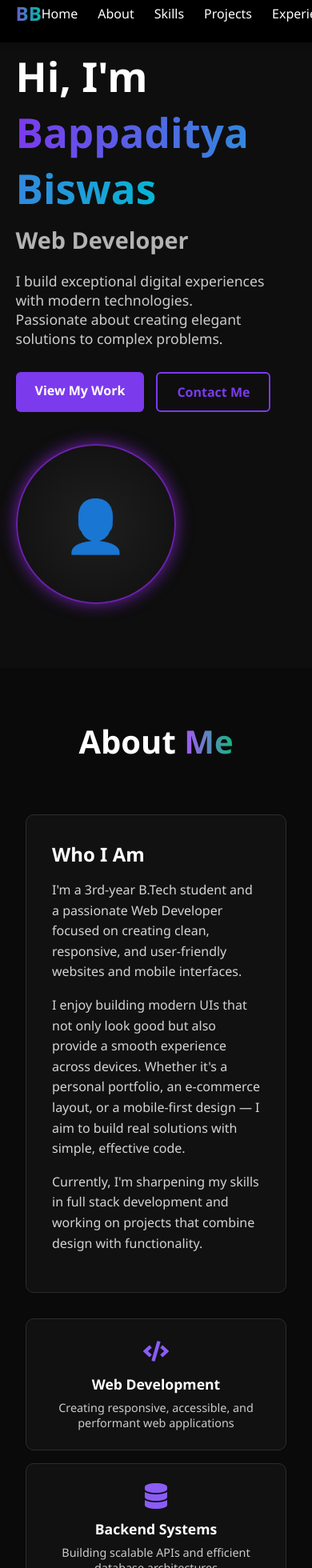
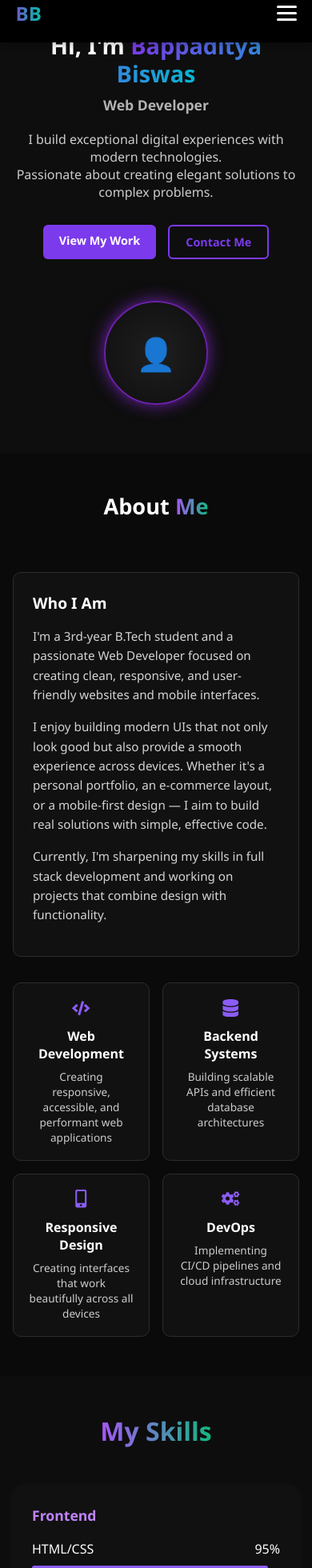
Before and after one commit to vishal9958/Bappaditya-Portfolio, a React (Create React App) app: page / in a window 390 px wide. Shown: the part 20-1980 px from the top of the page at 80% size. Built offline with nearby package versions, Linux system fonts and the light colour scheme.

Commit message:
Updated all CSS and responsive styles

```diff
--- a/public/index.html
+++ b/public/index.html
@@ -3,7 +3,7 @@
   <head>
     <meta charset="utf-8" />
     <link rel="icon" href="%PUBLIC_URL%/favicon.ico" />
-    <meta name="viewport" content="width=device-width, initial-scale=1" />
+    <meta name="viewport" content="width=device-width, initial-scale=1.0">
     <meta name="theme-color" content="#000000" />
     <meta
       name="description"
--- a/src/App.css
+++ b/src/App.css
@@ -36,3 +36,99 @@
     transform: rotate(360deg);
   }
 }
+
+.App-header {
+  background-color: #282c34;
+  min-height: 100vh;
+  display: flex;
+  flex-direction: column;
+  align-items: center;
+  justify-content: center;
+  font-size: calc(10px + 2vmin);
+  color: white;
+  padding: 20px; /* mobile ke liye spacing */
+  box-sizing: border-box;
+  text-align: center;
+}
+
+@media (max-width: 768px) {
+  .App-header {
+    font-size: 16px;
+    padding: 10px;
+  }
+
+  .App-logo {
+    height: 30vmin;
+  }
+}
+.App {
+  text-align: center;
+  background-color: #0d0d0d; /* consistent with other sections */
+  min-height: 100vh;
+  color: #fff;
+  font-family: 'Inter', sans-serif;
+}
+
+.App-logo {
+  height: 40vmin;
+  pointer-events: none;
+  margin-bottom: 2rem;
+}
+
+@media (prefers-reduced-motion: no-preference) {
+  .App-logo {
+    animation: App-logo-spin infinite 20s linear;
+  }
+}
+
+@keyframes App-logo-spin {
+  from {
+    transform: rotate(0deg);
+  }
+  to {
+    transform: rotate(360deg);
+  }
+}
+
+.App-header {
+  background-color: #0f0f0f;
+  padding: 4rem 2rem;
+  display: flex;
+  flex-direction: column;
+  align-items: center;
+  justify-content: center;
+  text-align: center;
+  font-size: calc(14px + 1.5vmin);
+  color: white;
+}
+
+.App-link {
+  color: #61dafb;
+  text-decoration: none;
+  transition: color 0.3s ease;
+}
+
+.App-link:hover {
+  color: #38bdf8;
+}
+
+@media (max-width: 768px) {
+  .App-header {
+    padding: 3rem 1rem;
+    font-size: 16px;
+  }
+
+  .App-logo {
+    height: 30vmin;
+  }
+}
+
+@media (max-width: 480px) {
+  .App-header {
+    padding: 2rem 1rem;
+  }
+
+  .App-logo {
+    height: 25vmin;
+  }
+}
--- a/src/components/About.css
+++ b/src/components/About.css
@@ -82,9 +82,68 @@
   color: #cccccc;
 }
 
-/* Responsive */
+/* ✅ Responsive Improvements */
 @media (max-width: 768px) {
+  .about {
+    padding: 3rem 1rem;
+  }
+
+  .section-title {
+    font-size: 2rem;
+    margin-bottom: 2rem;
+  }
+
   .about-content {
     flex-direction: column;
+    gap: 2rem;
+  }
+
+  .about-left {
+    flex: 1 1 100%;
+    padding: 1.5rem;
+  }
+
+  .about-left h3 {
+    font-size: 1.3rem;
+  }
+
+  .about-left p {
+    font-size: 0.95rem;
+  }
+
+  .about-right {
+    grid-template-columns: repeat(auto-fit, minmax(160px, 1fr));
+    gap: 1rem;
+  }
+
+  .about-card h4 {
+    font-size: 1rem;
+  }
+
+  .about-card p {
+    font-size: 0.85rem;
+  }
+
+  .icon {
+    font-size: 1.6rem;
   }
 }
+
+/* 📱 Optional Super Small Mobile Fix */
+@media (max-width: 480px) {
+  .section-title {
+    font-size: 1.7rem;
+  }
+
+  .about-left h3 {
+    font-size: 1.2rem;
+  }
+
+  .about-card {
+    padding: 1.2rem;
+  }
+
+  .icon {
+    font-size: 1.4rem;
+  }
+}
--- a/src/components/Experience.css
+++ b/src/components/Experience.css
@@ -1,3 +1,4 @@
+/* ✅ Experience / Work Section */
 .work-section {
   background-color: #0f0f0f;
   color: #fff;
@@ -18,6 +19,7 @@
   -webkit-text-fill-color: transparent;
 }
 
+/* ✅ Timeline Container */
 .timeline-wrapper {
   position: relative;
   padding-left: 40px;
@@ -32,8 +34,8 @@
   background-color: #8b5cf6;
 }
 
+/* ✅ Timeline Layout */
 .timeline {
-  position: relative;
   display: flex;
   flex-direction: column;
   gap: 4rem;
@@ -57,6 +59,7 @@
   z-index: 2;
 }
 
+/* ✅ Experience Card Styling */
 .experience-card {
   background: #111;
   padding: 20px;
@@ -70,6 +73,7 @@
   display: flex;
   justify-content: space-between;
   align-items: center;
+  flex-wrap: wrap;
 }
 
 .experience-header h3 {
@@ -84,6 +88,7 @@
   padding: 5px 12px;
   border-radius: 999px;
   color: #60a5fa;
+  margin-top: 0.5rem;
 }
 
 .company-name {
@@ -92,6 +97,7 @@
   margin: 0.6rem 0 1rem;
 }
 
+/* ✅ Experience Points */
 .experience-points {
   list-style: none;
   padding-left: 0;
@@ -112,3 +118,92 @@
   font-size: 1rem;
   margin-top: 3px;
 }
+
+/* ✅ Tablet Responsive Design */
+@media (max-width: 768px) {
+  .section-title {
+    font-size: 2rem;
+  }
+
+  .timeline-wrapper {
+    padding-left: 25px;
+  }
+
+  .timeline-dot {
+    left: 12px;
+  }
+
+  .timeline-line {
+    left: 18px;
+  }
+
+  .experience-card {
+    margin-left: 35px;
+    padding: 1.2rem;
+  }
+
+  .experience-header h3 {
+    font-size: 1.1rem;
+  }
+
+  .experience-date {
+    font-size: 0.75rem;
+    padding: 4px 10px;
+  }
+
+  .company-name {
+    font-size: 0.95rem;
+  }
+
+  .experience-points li {
+    font-size: 0.9rem;
+  }
+}
+
+/* ✅ Extra Mobile Optimization for Phones */
+@media (max-width: 480px) {
+  .section-title {
+    font-size: 1.7rem;
+  }
+
+  .timeline-wrapper {
+    padding-left: 20px;
+  }
+
+  .timeline-dot {
+    left: 8px;
+    width: 12px;
+    height: 12px;
+  }
+
+  .timeline-line {
+    left: 14px;
+  }
+
+  .experience-card {
+    margin-left: 28px;
+    padding: 1rem;
+  }
+
+  .experience-header h3 {
+    font-size: 1rem;
+  }
+
+  .experience-date {
+    font-size: 0.7rem;
+    padding: 4px 8px;
+  }
+
+  .company-name {
+    font-size: 0.9rem;
+  }
+
+  .experience-points li {
+    font-size: 0.85rem;
+  }
+
+  .tick-icon {
+    font-size: 0.9rem;
+    margin-top: 2px;
+  }
+}
--- a/src/components/Navbar/Hero/Hero.css
+++ b/src/components/Navbar/Hero/Hero.css
@@ -6,15 +6,18 @@
   justify-content: space-between;
   align-items: center;
   flex-wrap: wrap;
+  gap: 2rem;
 }
 
 .hero-left {
   max-width: 600px;
+  flex: 1 1 50%;
 }
 
 .hero-left h1 {
   font-size: 3.2rem;
   margin-bottom: 10px;
+  line-height: 1.2;
 }
 
 .name-gradient {
@@ -39,6 +42,7 @@
   display: flex;
   gap: 15px;
   flex-wrap: wrap;
+  justify-content: center; /* add this for mobile center alignment */
 }
 
 .btn {
@@ -47,6 +51,7 @@
   font-weight: bold;
   text-decoration: none;
   transition: 0.3s;
+  cursor: pointer;
 }
 
 .filled {
@@ -61,6 +66,7 @@
 .outline {
   border: 2px solid #7c3aed;
   color: #7c3aed;
+  background-color: transparent;
 }
 
 .outline:hover {
@@ -69,10 +75,11 @@
 }
 
 .hero-right {
+  flex: 1 1 40%;
   display: flex;
   justify-content: center;
   align-items: center;
-  margin-top: 40px;
+  margin-top: 20px;
 }
 
 .profile-ring {
@@ -91,3 +98,68 @@
   font-size: 4rem;
   color: #f1f1f1;
 }
+
+/* ✅ Responsive Enhancements */
+@media (max-width: 768px) {
+  .hero {
+    flex-direction: column;
+    text-align: center;
+    padding: 60px 5%;
+  }
+
+  .hero-left,
+  .hero-right {
+    flex: 1 1 100%;
+    max-width: 100%; /* Ensure full width on small screens */
+  }
+
+  .hero-left h1 {
+    font-size: 2.2rem;
+  }
+
+  .hero-left h2 {
+    font-size: 1.3rem;
+  }
+
+  .hero-left p {
+    font-size: 1rem;
+  }
+
+  .hero-buttons {
+    justify-content: center;
+  }
+
+  .profile-ring {
+    width: 150px;
+    height: 150px;
+  }
+
+  .profile-icon {
+    font-size: 3rem;
+  }
+}
+
+/* 📱 Super small screen (mobiles < 480px) */
+@media (max-width: 480px) {
+  .hero-left h1 {
+    font-size: 1.8rem;
+  }
+
+  .hero-left h2 {
+    font-size: 1.1rem;
+  }
+
+  .btn {
+    padding: 10px 20px;
+    font-size: 0.9rem;
+  }
+
+  .profile-ring {
+    width: 130px;
+    height: 130px;
+  }
+
+  .profile-icon {
+    font-size: 2.5rem;
+  }
+}
--- a/src/components/Navbar/Navbar.css
+++ b/src/components/Navbar/Navbar.css
@@ -9,8 +9,8 @@
   justify-content: space-between;
   align-items: center;
   color: white;
-  z-index: 999; /* ensures it stays on top */
-  box-shadow: 0 2px 10px rgba(0, 0, 0, 0.3); /* optional: subtle shadow */
+  z-index: 999;
+  box-shadow: 0 2px 10px rgba(0, 0, 0, 0.3);
 }
 
 .logo {
@@ -37,3 +37,41 @@
 .nav-links a:hover {
   color: #00bfa6;
 }
+
+.hamburger {
+  display: none;
+  flex-direction: column;
+  cursor: pointer;
+  gap: 5px;
+}
+
+.hamburger span {
+  height: 3px;
+  width: 25px;
+  background: white;
+  border-radius: 2px;
+  transition: 0.3s ease;
+}
+
+/* -------- Mobile Styles -------- */
+@media (max-width: 768px) {
+  .nav-links {
+    flex-direction: column;
+    background: #000;
+    position: absolute;
+    top: 70px;
+    left: 0;
+    width: 100%;
+    text-align: center;
+    padding: 20px 0;
+    display: none;
+  }
+
+  .nav-links.active {
+    display: flex;
+  }
+
+  .hamburger {
+    display: flex;
+  }
+}
--- a/src/components/Navbar/Navbar.jsx
+++ b/src/components/Navbar/Navbar.jsx
@@ -1,21 +1,33 @@
-import React from 'react';
+import React, { useState } from 'react';
 import './Navbar.css';
 
 const Navbar = () => {
+  const [isOpen, setIsOpen] = useState(false);
+
+  const toggleMenu = () => {
+    setIsOpen(!isOpen);
+  };
+
   return (
     <nav className="navbar">
       <div className="logo">BB</div>
-      <ul className="nav-links">
-        <li><a href="#home">Home</a></li>
-        <li><a href="#about">About</a></li>
-        <li><a href="#skills">Skills</a></li>
-        <li><a href="#projects">Projects</a></li>
-        <li><a href="#experience">Experience</a></li>
-        <li><a href="#contact">Contact</a></li>
+
+      <div className="hamburger" onClick={toggleMenu}>
+        <span></span>
+        <span></span>
+        <span></span>
+      </div>
+
+      <ul className={`nav-links ${isOpen ? 'active' : ''}`}>
+        <li><a href="#home" onClick={toggleMenu}>Home</a></li>
+        <li><a href="#about" onClick={toggleMenu}>About</a></li>
+        <li><a href="#skills" onClick={toggleMenu}>Skills</a></li>
+        <li><a href="#projects" onClick={toggleMenu}>Projects</a></li>
+        <li><a href="#experience" onClick={toggleMenu}>Experience</a></li>
+        <li><a href="#contact" onClick={toggleMenu}>Contact</a></li>
       </ul>
     </nav>
   );
 };
 
-
 export default Navbar;
--- a/src/components/Skills.css
+++ b/src/components/Skills.css
@@ -6,9 +6,11 @@
   text-align: center;
 }
 
-.skills-container h3 , h2 {
+.skills-container h2,
+.skills-container h3 {
   font-size: 2.5rem;
   font-weight: 700;
+  margin-bottom: 1rem;
 }
 
 .gradient-text {
@@ -17,9 +19,10 @@
   -webkit-text-fill-color: transparent;
 }
 
+/* ✅ Skill Cards Grid */
 .skill-boxes {
   display: grid;
-  grid-template-columns: repeat(auto-fit, minmax(320px, 1fr));
+  grid-template-columns: repeat(auto-fit, minmax(280px, 1fr));
   gap: 2rem;
   margin: 3rem 0;
 }
@@ -29,11 +32,11 @@
   padding: 2rem;
   border-radius: 15px;
   box-shadow: 0 0 10px rgba(255, 255, 255, 0.05);
-  transition: transform 0.3s;
+  transition: transform 0.3s ease;
 }
 
 .skill-category:hover {
-  transform: translateY(-5px);
+  transform: translateY(-6px);
 }
 
 .skill-category h3 {
@@ -45,11 +48,10 @@
   gap: 0.5rem;
 }
 
-
-
 .skill-category ul {
   list-style: none;
   padding: 0;
+  margin: 0;
 }
 
 .skill-category li {
@@ -69,7 +71,7 @@
   border-radius: 5px;
 }
 
-/* ✅ Technologies Icons - Neutral Look */
+/* ✅ Technology Icons */
 .tech-title {
   font-size: 1.6rem;
   margin-top: 4rem;
@@ -88,20 +90,20 @@
   padding: 1.2rem;
   border-radius: 50%;
   font-size: 2rem;
+  color: #d1d5db;
   transition: all 0.3s ease;
-  color: #d1d5db; /* Neutral gray */
-  box-shadow: none;
   cursor: pointer;
   display: flex;
   flex-direction: column;
   align-items: center;
+  justify-content: center;
   width: 80px;
   height: 80px;
-  justify-content: center;
+  box-shadow: 0 0 0 transparent;
 }
 
 .tech-icons .icon:hover {
-  color: #3b82f6; /* Blue on hover */
+  color: #3b82f6;
   box-shadow: 0 0 15px #3b82f6;
   transform: scale(1.1);
 }
@@ -109,4 +111,83 @@
 .tech-icons .icon p {
   font-size: 0.7rem;
   margin-top: 0.4rem;
+  text-align: center;
 }
+
+/* ✅ Responsive - Tablet */
+@media (max-width: 768px) {
+  .skills-container {
+    padding: 4rem 1.5rem;
+  }
+
+  .skills-container h2,
+  .skills-container h3 {
+    font-size: 2.2rem;
+  }
+
+  .tech-title {
+    font-size: 1.4rem;
+  }
+
+  .skill-category h3 {
+    font-size: 1.2rem;
+  }
+
+  .tech-icons .icon {
+    font-size: 1.6rem;
+    width: 72px;
+    height: 72px;
+  }
+
+  .tech-icons .icon p {
+    font-size: 0.65rem;
+  }
+}
+
+/* ✅ Mobile Devices */
+@media (max-width: 480px) {
+  .skills-container {
+    padding: 3rem 1rem;
+  }
+
+  .skills-container h2,
+  .skills-container h3 {
+    font-size: 2rem;
+  }
+
+  .skill-boxes {
+    gap: 1.5rem;
+  }
+
+  .skill-category {
+    padding: 1.5rem;
+  }
+
+  .skill-category h3 {
+    font-size: 1.1rem;
+    margin-bottom: 1.2rem;
+  }
+
+  .skill-category li {
+    margin-bottom: 0.8rem;
+  }
+
+  .tech-title {
+    font-size: 1.2rem;
+    margin-top: 3rem;
+  }
+
+  .tech-icons {
+    gap: 1rem;
+  }
+
+  .tech-icons .icon {
+    font-size: 1.5rem;
+    width: 64px;
+    height: 64px;
+  }
+
+  .tech-icons .icon p {
+    font-size: 0.6rem;
+  }
+}
```
Also changed, not shown: src/components/Contact.css (+58 -2 lines), src/components/Projects.css (+82 -0 lines), src/components/Projects.jsx (+9 -9 lines), src/components/ScrollToTop.css (line endings or trailing spaces), 1 other file (tests, documents, lock files or other folders).
